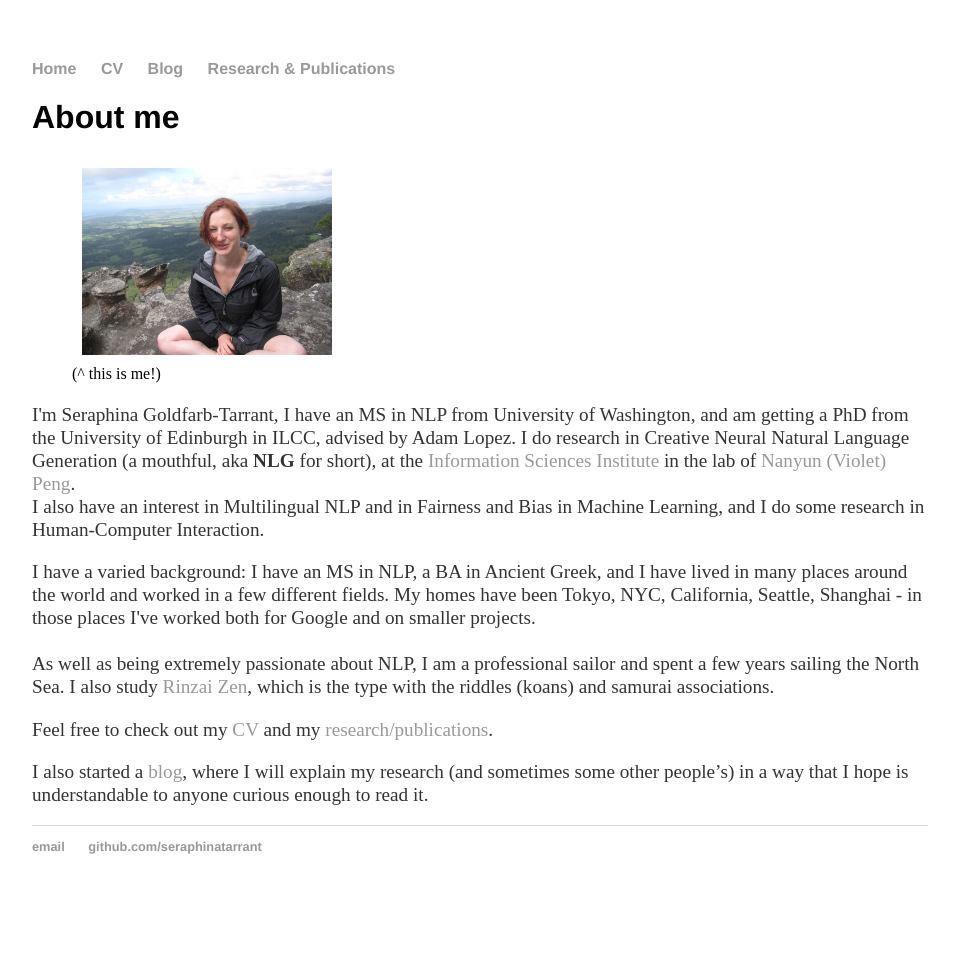
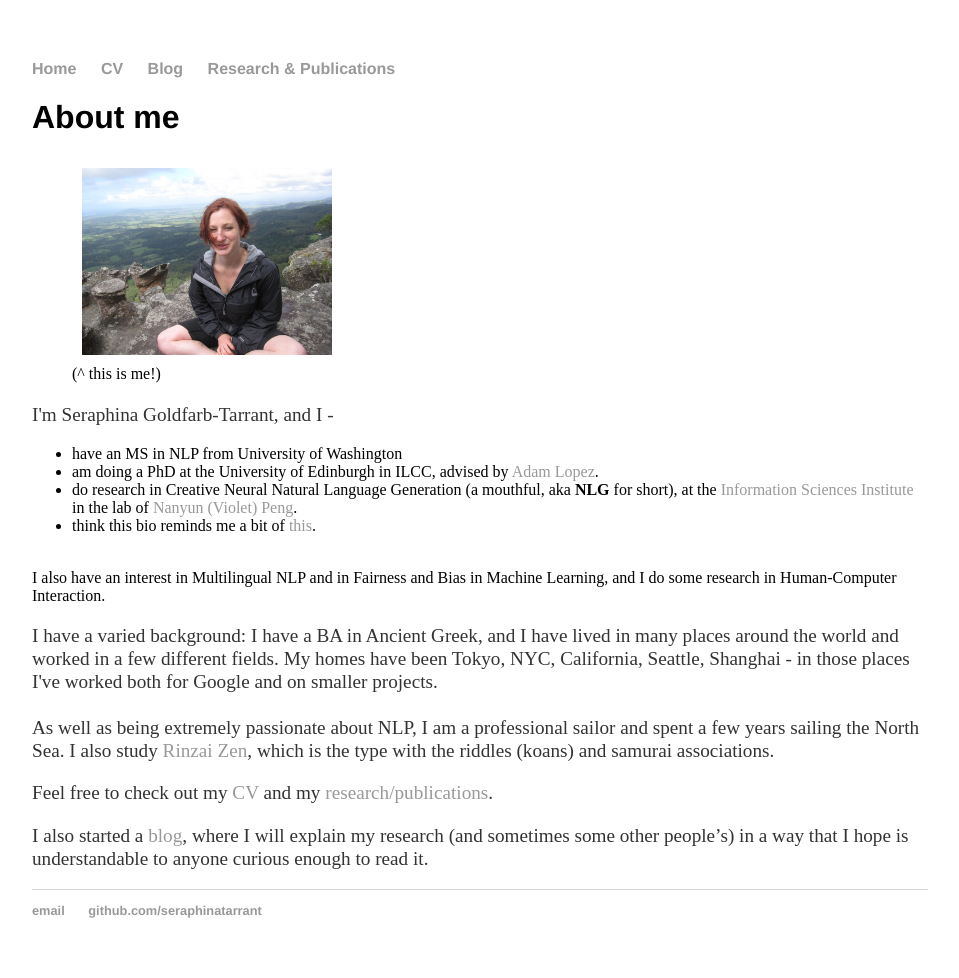
Before and after one commit to seraphinatarrant/seraphinatarrant.github.io, a Jekyll site: the page built from index.html, in a window 1280 px wide. Shown: the whole page, without its empty margins (160-1119 px from the left). Built offline with Jekyll 4.4.1, drawn with Linux system fonts in a browser that asks for light colours; before the commit the page ends 914 px from its top, so only the background shows below that.

Commit message:
another bio update now in list form

```diff
--- a/index.html
+++ b/index.html
@@ -8,16 +8,21 @@ title: Seraphina Goldfarb-Tarrant
 	file="images/seraphina_kangaroo_valley.jpeg" padding="10px"
 	alt="photo of Seraphina" caption=" (^ this is me!)" %}
 
-	<p>I'm Seraphina Goldfarb-Tarrant, I have an MS in NLP from University of Washington, and
-		am getting a PhD from the University of Edinburgh in ILCC, advised by Adam Lopez.
-		I do research in Creative Neural Natural Language Generation (a mouthful, aka <strong>NLG</strong> for short),
+	<p>I'm Seraphina Goldfarb-Tarrant, and I -
+		<ul>
+		<li> have an MS in NLP from University of Washington </li>
+		<li> am doing a PhD at the University of Edinburgh in ILCC, advised by
+			<a href="https://alopez.github.io">Adam Lopez</a>. </li>
+		<li> do research in Creative Neural Natural Language Generation (a mouthful, aka <strong>NLG</strong> for short),
 		at the <a href="https://www.isi.edu/">Information Sciences Institute </a> in the lab of
-		<a href="https://violetpeng.github.io/">Nanyun (Violet) Peng</a>.
+			<a href="https://violetpeng.github.io/">Nanyun (Violet) Peng</a>.</li>
+		<li> think this bio reminds me a bit of <a href="https://external-preview.redd.it/K7KxEp9j4GIGeo2shdf0N02eXBwAfGGiLwY5HNjH-ZA.jpg?auto=webp&s=b13cbdccdeee37518538a628c5817466a968d774">this</a>.</li>
+		</ul>
 		<br>
 		I also have an interest in Multilingual NLP and in Fairness and Bias
 		in Machine Learning, and I do some research in Human-Computer Interaction.
 	</p>
-	<p>I have a varied background: I have an MS in NLP, a BA in Ancient Greek, and I have lived in many places around the world and worked in a few
+	<p>I have a varied background: I have a BA in Ancient Greek, and I have lived in many places around the world and worked in a few
 	different fields. My homes have been Tokyo, NYC, California, Seattle, Shanghai -  in those places I've worked both for Google and on smaller projects.
 		<br><br>
 		As well as being extremely passionate about NLP, I am a professional
```
